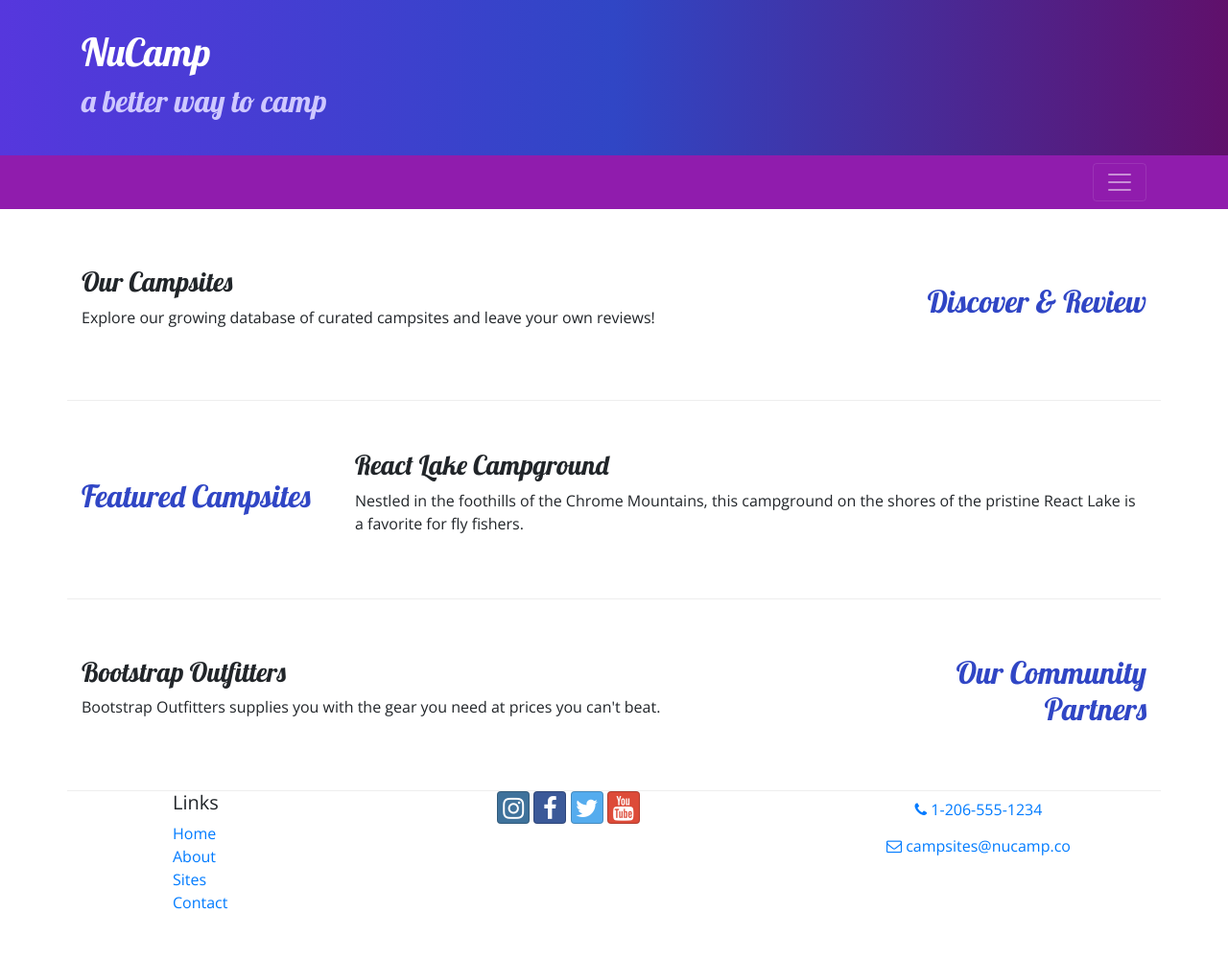
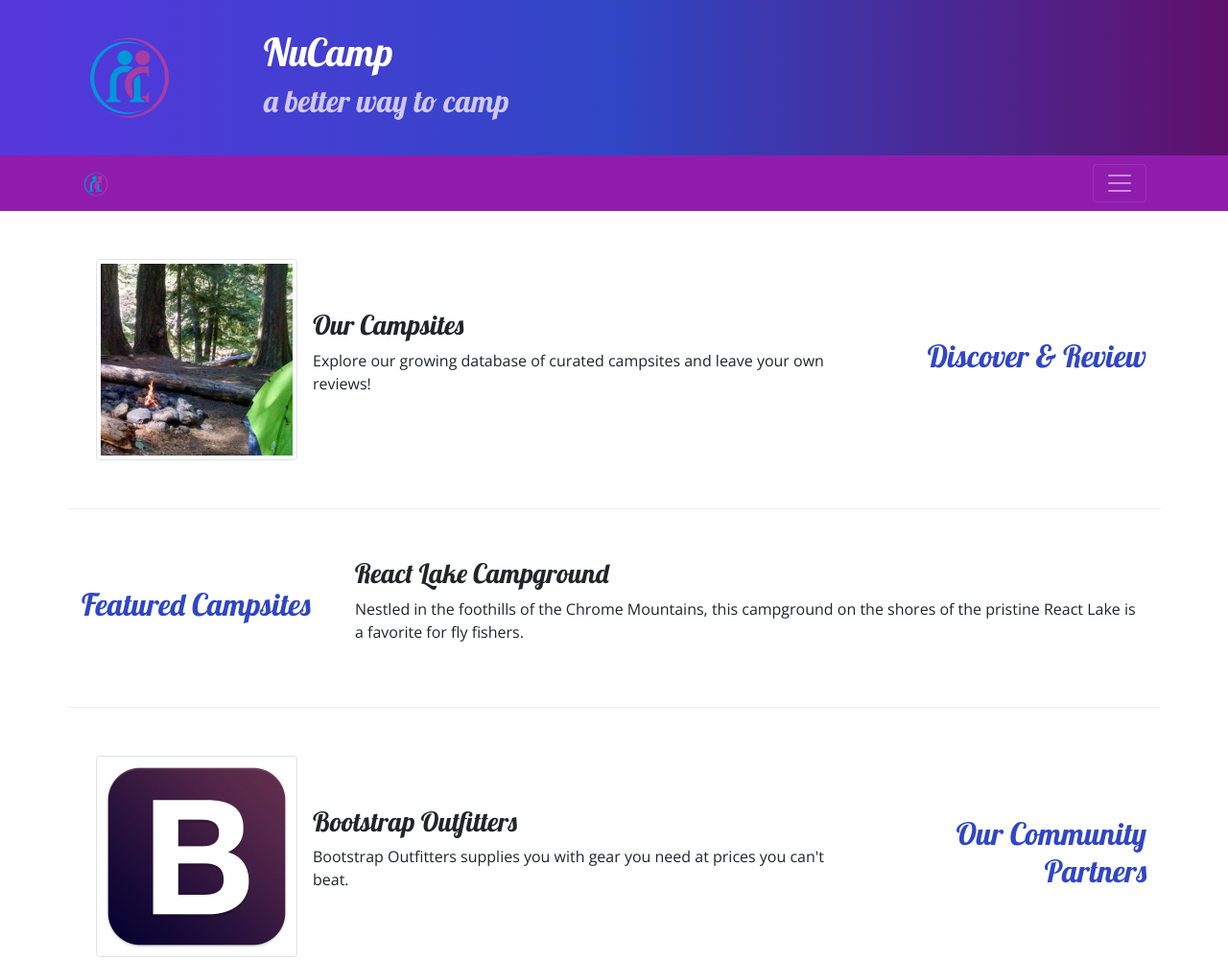
Before and after one commit to KarolO1998/nuccampsite, a website: page index.html in a window 1280 px wide. Shown: the top 1001 px of the page at 96% size. Before the commit the page ends 969 px from the top, so only its background shows below. Drawn offline with nearby package versions, Linux system fonts and the light colour scheme.

Commit message:
images and media

```diff
--- a/index.html
+++ b/index.html
@@ -29,6 +29,9 @@
     <header class="jumbotron jumbotron-fluid">
       <div class="container">
         <div class="row">
+          <div class="col-4 col-sm-3 col-md-2 align-self-center">
+            <img src="/img/logo.png" class="img-fluid" />
+          </div>
           <div class="col">
             <h1>NuCamp</h1>
             <h2>a better way to camp</h2>
@@ -38,6 +41,7 @@
     </header>
     <nav class="navbar nVBr-expand-sm navbar-dark sticky-top">
       <div class="container">
+        <a class="navbar-brand" href="/index.html"><img src="img/logo.png" height="30" width="30" /></a>
         <button
           class="navbar-toggler ml-auto"
           type="button"
@@ -78,11 +82,15 @@
           <h2 class="text-sm-right">Discover & Review</h2>
         </div>
         <div class="col">
-          <h3>Our Campsites</h3>
-          <p class="d-none d-sm-block">
-            Explore our growing database of curated campsites and leave your own
-            reviews!
-          </p>
+          <div class="col">
+                <div class="media">
+                    <img class="d-flex mr-3 img-thumbnail" src="/img/breadcrumb-trail-thumb.jpg" alt="Breadcrumb Trail" />
+                    <div class="media-body align-self-center">
+                        <h3>Our Campsites</h3>
+                        <p class="d-none d-sm-block">Explore our growing database of curated campsites and leave your own reviews!</p>
+                    </div>
+                </div>
+            </div>
         </div>
       </div>
 
@@ -103,11 +111,15 @@
           <h2 class="text-sm-right">Our Community Partners</h2>
         </div>
         <div class="col">
-          <h3>Bootstrap Outfitters</h3>
-          <p class="d-none d-sm-block">
-            Bootstrap Outfitters supplies you with the gear you need at prices
-            you can't beat.
-          </p>
+          <div class="col">
+                <div class="media">
+                    <img class="d-flex mr-3 img-thumbnail" src="img/bootstrap-thumb.png" alt="Bootstrap Outfitters" />
+                    <div class="media-body align-self-center">
+                        <h3>Bootstrap Outfitters</h3>
+                        <p class="d-none d-sm-block">Bootstrap Outfitters supplies you with gear you need at prices you can't beat.</p>
+                    </div>
+                </div>
+            </div>
         </div>
       </div>
     </div>
```
Also changed, not shown: aboutus.html (+4 -0 lines), contactus.html (+4 -0 lines), img/bootstrap-thumb.png (added), img/breadcrumb-trail-thumb.jpg (added), img/breadcrumb-trail.jpg (added), img/chrome-river-thumb.jpg (added), img/chrome-river.jpg (added), img/logo.png (added), img/react-lake-thumb.jpg (added), img/react-lake.jpg (added).
